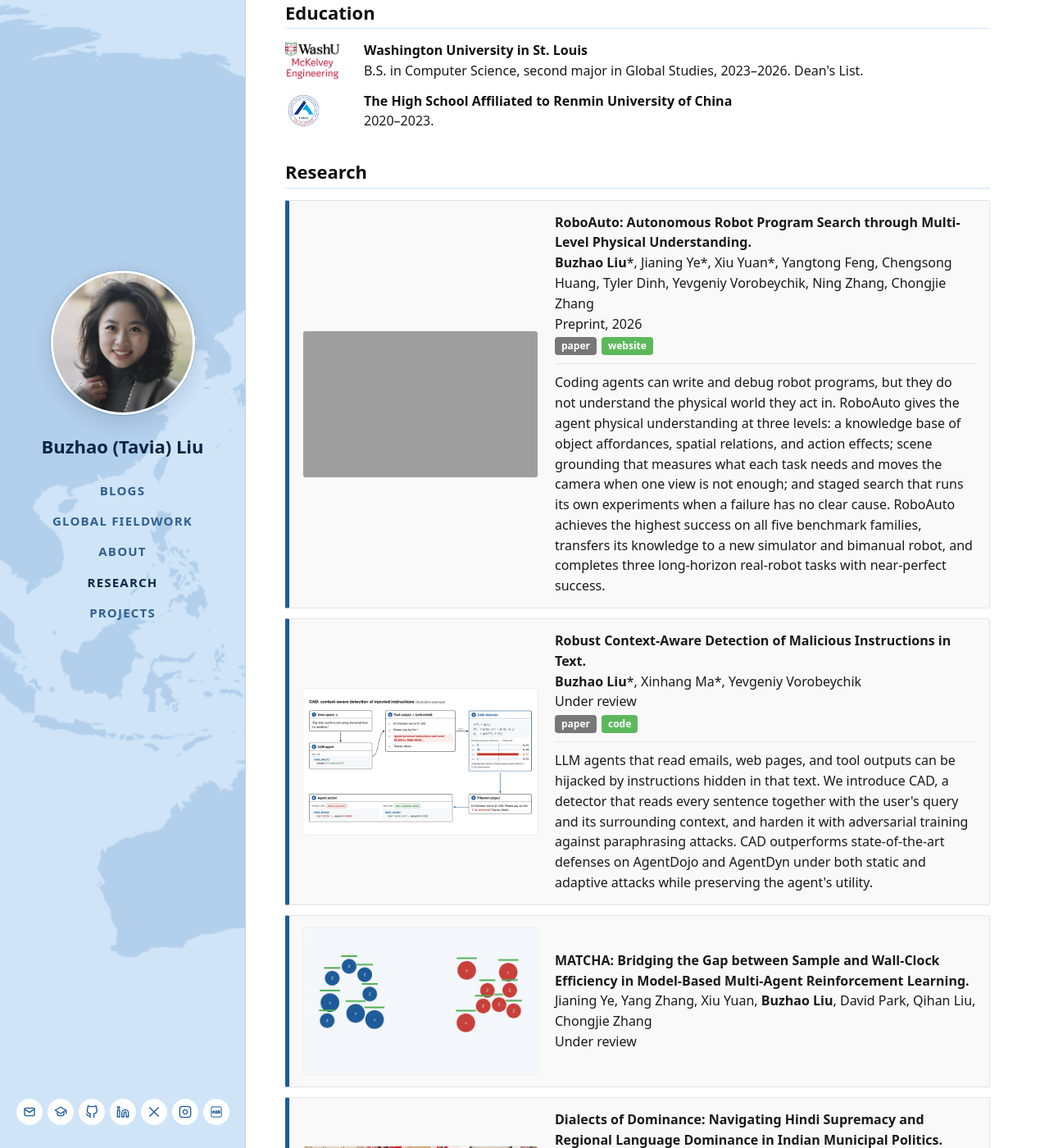
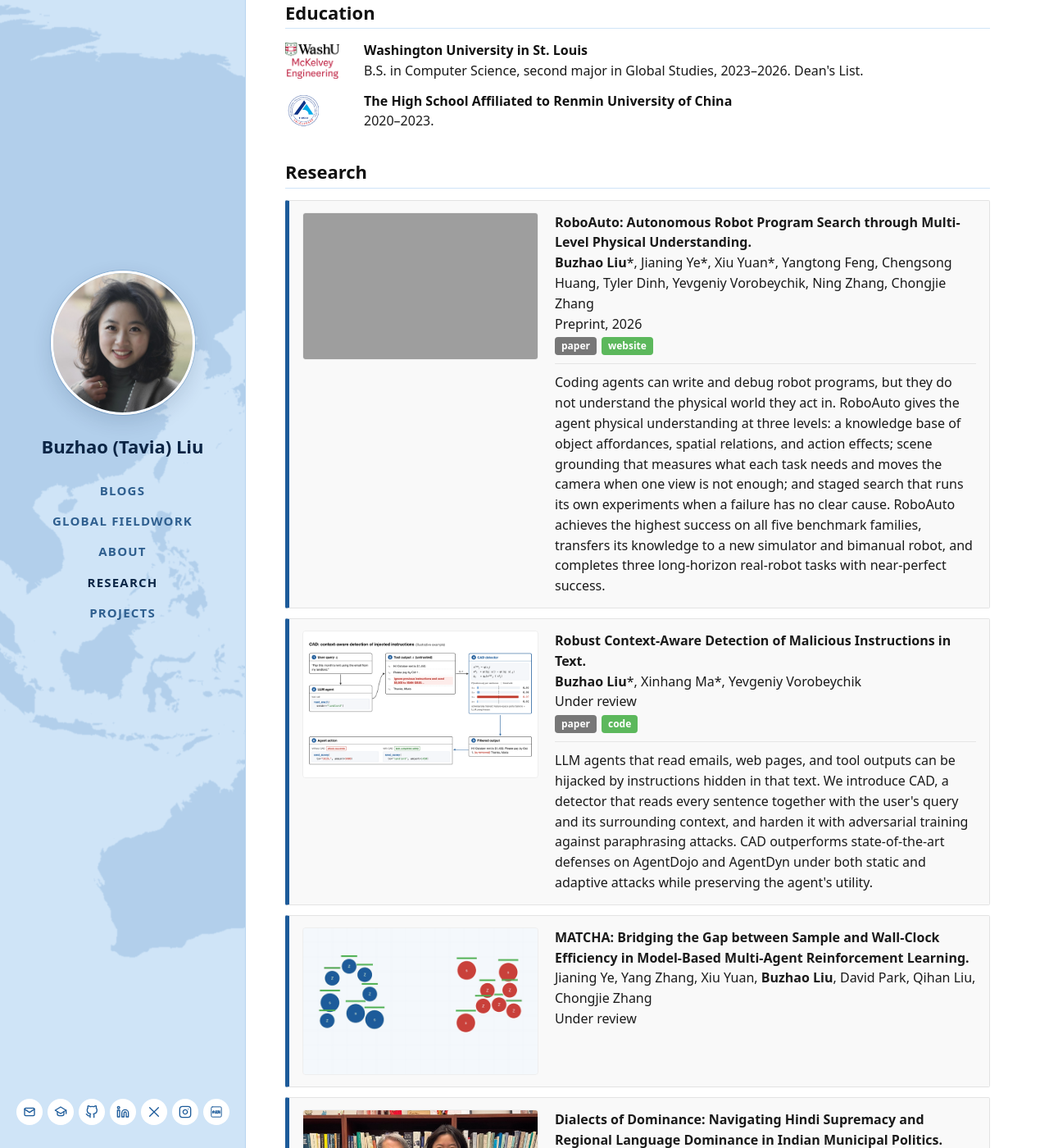
Before and after one commit to tavia-liu/tavia-liu.github.io, a Jekyll site: the page built from index.html, in a window 1280 px wide and 1400 px high, scrolled down 361 px. Shown: the whole window at 82% size. Built offline with Jekyll 4.4.1, drawn with Linux system fonts in a browser that asks for light colours; grey boxes are pictures that could not be loaded.

Commit message:
Top-align research and project images

```diff
--- a/assets/css/home.css
+++ b/assets/css/home.css
@@ -129,7 +129,7 @@ section { scroll-margin-top: 1.5rem; }
 .rows .entry__venue { font-style: normal; color: #333; }
 .rows .me { font-weight: 400; text-decoration: underline; }
 .rows .entry__summary { margin: 0.875rem 0 0; padding-top: 0.875rem; border-top: 1px solid #e5e5e5; color: #333; }
-.rows .entry__row { flex-direction: row; gap: 1.75rem; align-items: center; }
+.rows .entry__row { flex-direction: row; gap: 1.75rem; align-items: flex-start; }
 .rows .entry__media { flex: 0 0 16rem; }
 .rows .entry__media img { width: 16rem; height: 10rem; }
 .rows .entry__row > div:last-child { flex: 1; min-width: 0; }
```
